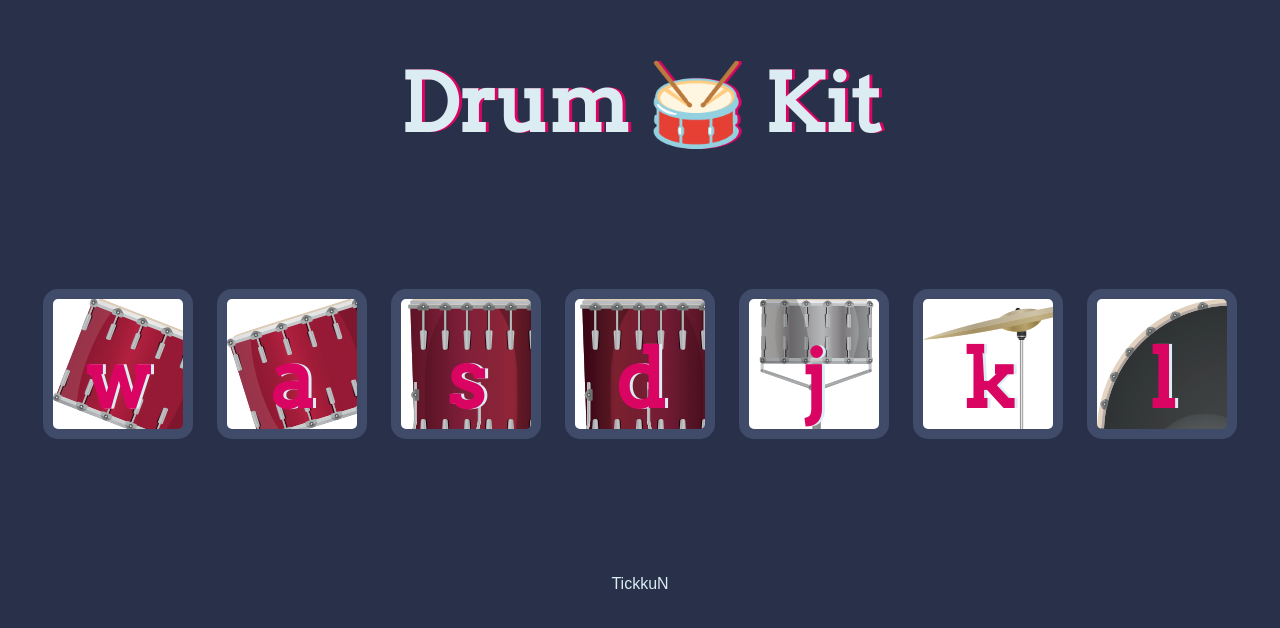
After one commit to TickkuN/009_Nineth_Step-Python-Django-Portfolio_Site, a Django app: page /projects/portfolio/thirdstep/ in a window 1280 px wide. The commit adds this page. Shown: the top 628 px of the page. Run offline with Django 4.2, Linux system fonts and the light colour scheme.

Commit message:
Add third-step

```diff
--- a/projects/templates/projects/first_step.html
+++ b/projects/templates/projects/first_step.html
@@ -11,6 +11,7 @@
     <!-- CSS Stylesheets -->
     <link rel="stylesheet" href="https://maxcdn.bootstrapcdn.com/bootstrap/4.0.0/css/bootstrap.min.css"
         integrity="sha384-Gn5384xqQ1aoWXA+058RXPxPg6fy4IWvTNh0E263XmFcJlSAwiGgFAW/dAiS6JXm" crossorigin="anonymous">
+    <link rel="shortcut icon" type="image/png" href="{% static 'favicon.ico' %}"/>
     <style>
         body {
             font-family: "Montserrat";
--- a/projects/templates/projects/second_step.html
+++ b/projects/templates/projects/second_step.html
@@ -57,6 +57,7 @@
         }
     </style>
     <link href="https://fonts.googleapis.com/css?family=Indie+Flower|Lobster" rel="stylesheet">
+    <link rel="shortcut icon" type="image/png" href="{% static 'favicon.ico' %}"/>
 
 </head>
 
--- /dev/null
+++ b/projects/templates/projects/third_step.html
@@ -0,0 +1,33 @@
+<!DOCTYPE html>
+<html lang="en" dir="ltr">
+<head>
+  <meta charset="utf-8">
+  <title>Drum Kit</title>
+  {% load static %}
+  <link href="https://fonts.googleapis.com/css?family=Arvo" rel="stylesheet">
+  <link rel="stylesheet" href="{% static 'drum/drum.css' %}">
+  <link rel="shortcut icon" type="image/png" href="{% static 'favicon.ico' %}"/>
+</head>
+
+<body>
+
+  <h1 id="title">Drum 🥁 Kit</h1>
+  <div class="set">
+    <button class="w drum">w</button>
+    <button class="a drum">a</button>
+    <button class="s drum">s</button>
+    <button class="d drum">d</button>
+    <button class="j drum">j</button>
+    <button class="k drum">k</button>
+    <button class="l drum">l</button>
+  </div>
+
+
+  <footer>
+    TickkuN
+  </footer>
+
+  <script src="{% static 'drum/drum.js' %}" charset="utf-8"></script>
+</body>
+
+</html>
--- a/projects/urls.py
+++ b/projects/urls.py
@@ -17,4 +17,6 @@ urlpatterns = [
     path('portfolio/firststep/', views.firstStep, name="first-step"),
 
     path('portfolio/secondstep/', views.secondStep, name="second-step"),
+
+    path('portfolio/thirdstep/', views.thirdStep, name="third-step"),
 ]
--- a/projects/views.py
+++ b/projects/views.py
@@ -14,6 +14,9 @@ def firstStep(request):
 
 def secondStep(request):
     return render(request, 'projects/second_step.html')
+
+def thirdStep(request):
+    return render(request, 'projects/third_step.html')
 
 
 def projects(request):
--- /dev/null
+++ b/static/drum/drum.css
@@ -0,0 +1,72 @@
+body {
+  text-align: center;
+  background-color: #283149;
+}
+
+h1 {
+  font-size: 5rem;
+  color: #DBEDF3;
+  font-family: "Arvo", cursive;
+  text-shadow: 3px 0 #DA0463;
+
+}
+
+footer {
+  color: #DBEDF3;
+  font-family: sans-serif;
+}
+
+.w {
+  background-image: url("./images/tom1.png");
+}
+
+.a {
+  background-image: url("./images/tom2.png");
+}
+
+.s {
+  background-image: url("./images/tom3.png");
+}
+
+.d {
+  background-image: url("./images/tom4.png");
+}
+
+.j {
+  background-image: url("./images/snare.png");
+}
+
+.k {
+  background-image: url("./images/crash.png");
+}
+
+.l {
+  background-image: url("./images/kick.png");
+}
+
+.set {
+  margin: 10% auto;
+}
+
+.pressed {
+  box-shadow: 0 3px 4px 0 #DBEDF3;
+  opacity: 0.5;
+}
+
+.drum {
+  outline: none;
+  border: 10px solid #404B69;
+  font-size: 5rem;
+  font-family: 'Arvo', cursive;
+  line-height: 2;
+  font-weight: 900;
+  color: #DA0463;
+  text-shadow: 3px 0 #DBEDF3;
+  border-radius: 15px;
+  display: inline-block;
+  width: 150px;
+  height: 150px;
+  text-align: center;
+  margin: 10px;
+  background-color: white;
+}
--- /dev/null
+++ b/static/drum/drum.js
@@ -0,0 +1,84 @@
+
+// Detecting Button Press
+
+let numberOfDreamButtons = document.querySelectorAll(".drum").length;
+
+for (let i = 0; i < numberOfDreamButtons; i++){
+
+    document.querySelectorAll(".drum")[i].addEventListener("click", function () {
+
+        let buttonInnerHTML = this.innerHTML;
+
+        makeSound(buttonInnerHTML);
+
+        buttonAnimation(buttonInnerHTML);
+
+    });
+}
+
+
+// Detecting Keyboard Press
+
+document.addEventListener("keypress", function(event) {
+
+    makeSound(event.key);
+
+    buttonAnimation(event.key);
+});
+
+function makeSound(key) {
+
+    switch (key) {
+
+        case "w":
+            let tom1 = new Audio("https://tickkun-devsearch-bucket.s3.ap-northeast-1.amazonaws.com/tom-1.mp3");
+            tom1.play();
+            break;
+
+        case "a":
+            let tom2 = new Audio("https://tickkun-devsearch-bucket.s3.ap-northeast-1.amazonaws.com/tom-2.mp3");
+            tom2.play();
+            break;
+
+        case "s":
+            let tom3 = new Audio("https://tickkun-devsearch-bucket.s3.ap-northeast-1.amazonaws.com/tom-3.mp3");
+            tom3.play();
+            break;
+
+        case "d":
+            let tom4 = new Audio("https://tickkun-devsearch-bucket.s3.ap-northeast-1.amazonaws.com/tom-4.mp3");
+            tom4.play();
+            break;
+
+        case "j":
+            let snare = new Audio("https://tickkun-devsearch-bucket.s3.ap-northeast-1.amazonaws.com/snare.mp3");
+            snare.play();
+            break;
+
+        case "k":
+            let crash = new Audio("https://tickkun-devsearch-bucket.s3.ap-northeast-1.amazonaws.com/crash.mp3");
+            crash.play();
+            break;
+
+        case "l":
+            let kick = new Audio("https://tickkun-devsearch-bucket.s3.ap-northeast-1.amazonaws.com/kick-bass.mp3");
+            kick.play();
+            break;
+
+        default:
+            break;
+    }
+
+}
+
+function buttonAnimation(currentKey) {
+
+    let activeButton = document.querySelector("." + currentKey);
+
+    activeButton.classList.add("pressed");
+
+    setTimeout(function () {
+        activeButton.classList.remove("pressed");
+    }, 100);
+
+}
```
Also changed, not shown: static/drum/images/crash.png (added), static/drum/images/drumkit.png (added), static/drum/images/kick.png (added), static/drum/images/snare.png (added), static/drum/images/tom1.png (added), static/drum/images/tom2.png (added), static/drum/images/tom3.png (added), static/drum/images/tom4.png (added), static/favicon.ico (added), static/images/drumkit.png (added).
